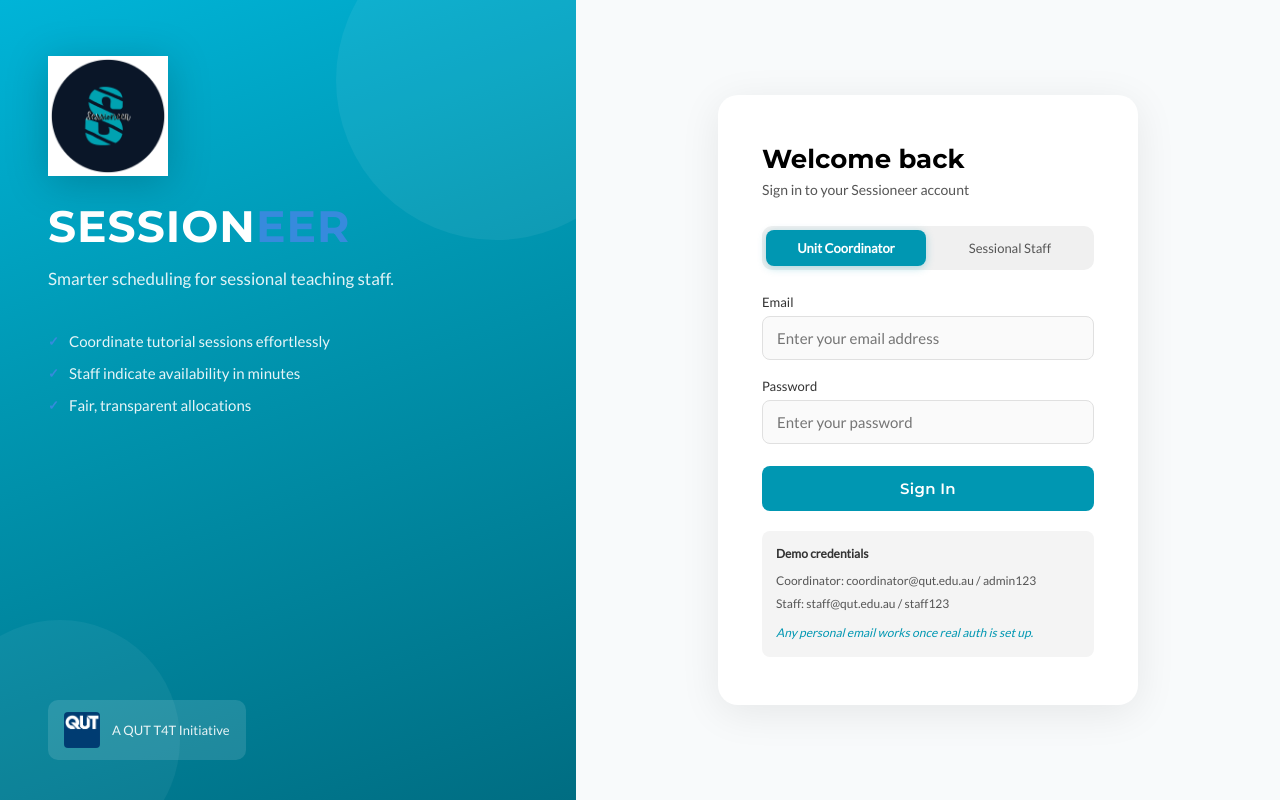
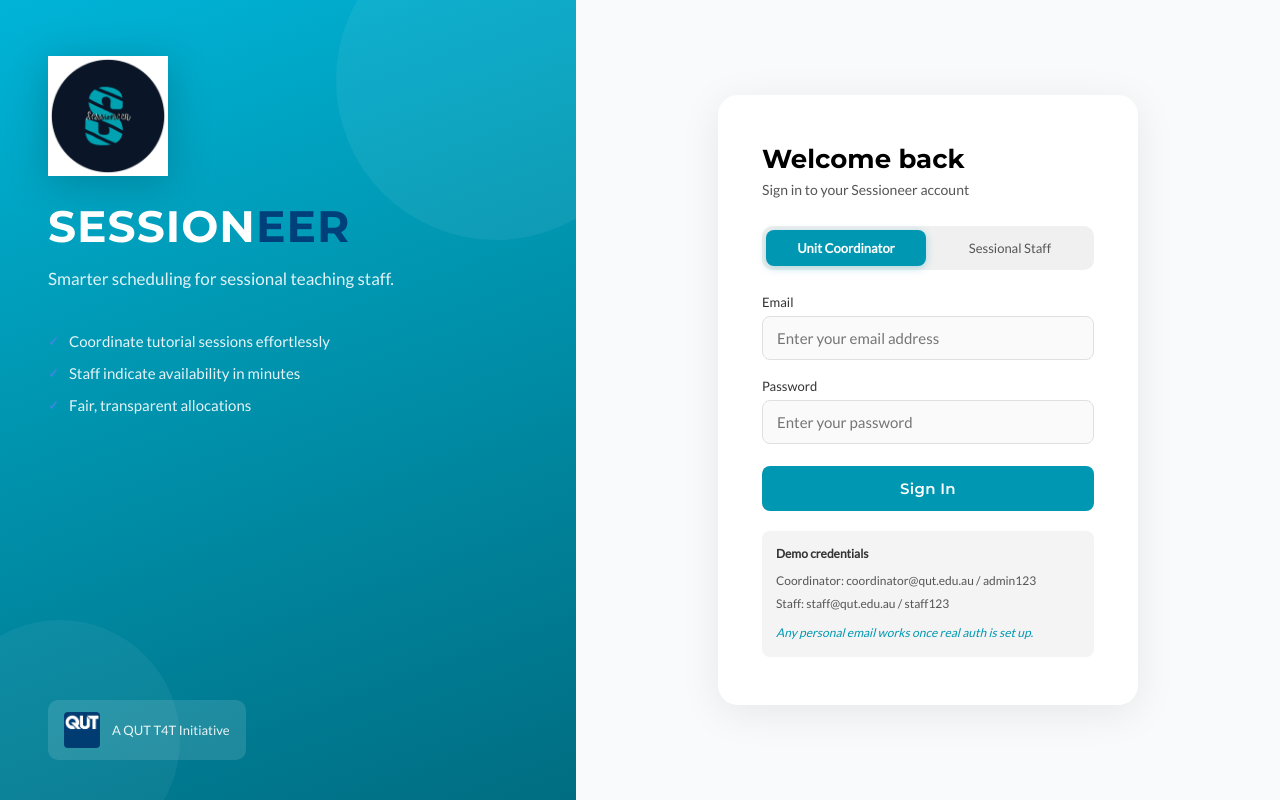
Before and after one commit to Mehak-agl/Sessioneer, a React (Vite) app in the folder frontend/: page / in a window 1280 px wide. Built offline with nearby package versions, Linux system fonts and the light colour scheme.

Commit message:
font changes

```diff
--- a/frontend/src/pages/LoginPage.css
+++ b/frontend/src/pages/LoginPage.css
@@ -62,7 +62,7 @@
 }
 
 .brand-title-accent {
-  color: #378ADD;
+  color: #00407a;
 }
 
 .brand-tagline {
```
